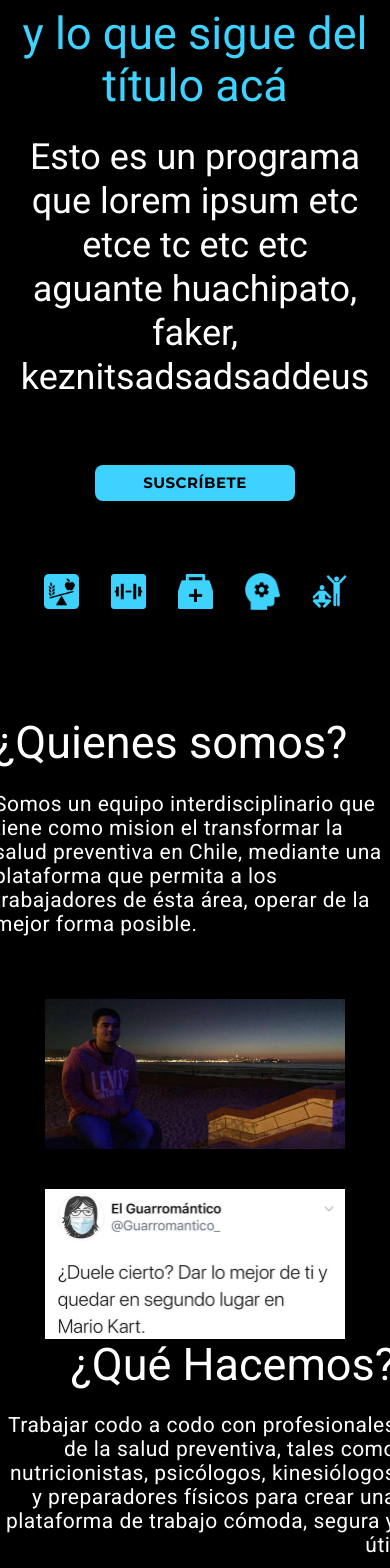
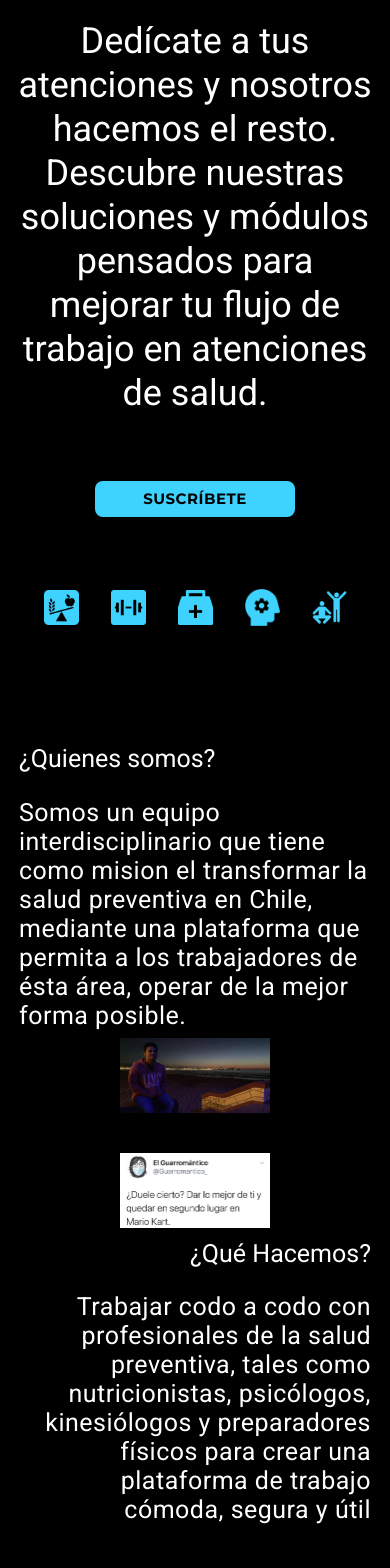
Before and after one commit to hansNeckel/buff-landing, an Angular app: page / in a window 390 px wide. Shown: the part 380-1948 px from the top of the page. Built offline with nearby package versions, Linux system fonts and the light colour scheme.

Commit message:
various responsiveness fixes

```diff
--- a/src/app/shared/components/body-landing/body-landing.component.html
+++ b/src/app/shared/components/body-landing/body-landing.component.html
@@ -3,9 +3,9 @@
 
     <div class="row">
 
-      <div class="col-sm-6">
+      <div class="col-sm-6 text-container">
         <div class="contenedor-titulo">
-          <h2 style="color: #fff">¿Quienes somos?</h2>
+          <h2>¿Quienes somos?</h2>
         </div>
         <div class="contenedor-parrafo">
           <p>
@@ -29,7 +29,7 @@
     </div>
 
     <div class="row">
-      <div class="col-sm-6">
+      <div class="col-sm-6 ">
         <div class="img-container">
           <img
             draggable="false"
@@ -39,9 +39,9 @@
         </div>
       </div>
 
-      <div class="col-sm-6">
+      <div class="col-sm-6 text-container">
         <div class="contenedor-titulo-1">
-          <h2 style="color: #fff">¿Qué Hacemos?</h2>
+          <h2>¿Qué Hacemos?</h2>
         </div>
         <div class="contenedor-parrafo-1">
           <p>
--- a/src/app/shared/components/body-landing/body-landing.component.scss
+++ b/src/app/shared/components/body-landing/body-landing.component.scss
@@ -1,13 +1,16 @@
 .headliner-main {
   border-radius: 0px;
-    //padding: 1rem;
   background-color: black;
-    padding-bottom: 5vw;
-    padding-top: 5vw;
-
+  display: flex;
+  flex-direction: column;
+  justify-content: space-evenly;
+  align-items: stretch;
+  align-content: center;
+  flex-wrap: wrap;
+  padding: 5vw 1rem 5vw 1rem;
 }
 
-.contenedor-parrafo{
+.contenedor-parrafo {
   width: 650px;
   height: 130px;
   color: #fff;
@@ -18,7 +21,7 @@
   text-align: left;
 }
 
-.contenedor-parrafo-1{
+.contenedor-parrafo-1 {
   width: 650px;
   height: 130px;
   color: #fff;
@@ -28,8 +31,6 @@
   word-break: break-word;
   text-align: right;
 }
-
-
 
 .example-card {
   max-width: 400px;
@@ -46,7 +47,6 @@
 .titulo-valor-tarjeta{
     padding-left: 25%;
 } */
-
 
 .img-container {
   display: flex;
@@ -68,70 +68,25 @@
   align-items: stretch;
 }
 
-@media (max-width: 1500px) {
-    .img-container{
 
-        img {
-            width: 300px;
-            height: 150px;
-            //padding: 1rem;
-        }
-    }
-
-
-
-    .contenedor-parrafo{
-        width: 402px;
-        height: 207px;
-        color: #fff;
-        font-size: 21px;
-        line-height: normal;
-        word-wrap: break-word;
-        word-break: break-word;
-        //white-space: pre-wrap;
-        p {
-
-        }
-    }
-
-    .contenedor-parrafo-1{
-        width: 402px;
-        height: 207px;
-        color: #fff;
-        font-size: 21px;
-        line-height: normal;
-        word-wrap: break-word;
-        word-break: break-word;
-        //white-space: pre-wrap;
-        p {
-
-        }
-    }
-
-}
 
 
 .title-proyeccion-outline {
   padding-top: 5%;
-    padding-bottom: 5%
+  padding-bottom: 5%;
 }
 
-
-
-.title-proyeccion-container{
+.title-proyeccion-container {
   display: flex;
   justify-content: center;
   color: #fff;
-
-
 }
 
-.title{
+.title {
   font-size: 60px;
   font-family: "Montserrat";
   font-weight: normal;
 }
-
 
 .card-icon {
   color: #fff;
@@ -140,7 +95,7 @@
   align-self: center;
 }
 
-.icon-cards-container{
+.icon-cards-container {
   display: flex;
   justify-content: center;
   align-items: stretch;
@@ -149,12 +104,11 @@
   gap: 10px;
 }
 
-.example-card{
+.example-card {
   /* color: #fff; */
   width: 20rem;
   height: 27rem;
 }
-
 
 mat-card-content {
   display: block;
@@ -169,16 +123,133 @@ mat-card-content {
   }
 }
 
-
-.contenedor-titulo{
+.contenedor-titulo {
   text-align: left;
+  color: #fff;
 }
 
-.contenedor-titulo-1{
+.contenedor-titulo-1 {
   text-align: right;
+  color: #fff;
+}
+
+.info-col {
+  column-width: 39em;
+}
+
+.text-container {
+  display: flex;
+  flex-direction: column;
+  flex-wrap: wrap;
+  align-content: center;
 }
 
 
-.info-col{
-    column-width: 39em;
+
+
+
+
+//mid
+@media (max-width: 1500px) {
+    .img-container {
+      img {
+        width: 300px;
+        height: 150px;
+        //padding: 1rem;
       }
+    }
+
+    .contenedor-parrafo {
+      width: 402px;
+      height: 207px;
+      color: #fff;
+      font-size: 21px;
+      line-height: normal;
+      word-wrap: break-word;
+      word-break: break-word;
+      //white-space: pre-wrap;
+      p {
+      }
+    }
+
+    .contenedor-parrafo-1 {
+      width: 402px;
+      height: 207px;
+      color: #fff;
+      font-size: 21px;
+      line-height: normal;
+      word-wrap: break-word;
+      word-break: break-word;
+      //white-space: pre-wrap;
+      p {
+      }
+    }
+  }
+
+
+  //small
+  @media (max-width: 900px) {
+    .img-container {
+      img {
+        width: 150px;
+        height: 75px;
+        //padding: 1rem;
+      }
+    }
+
+    .contenedor-titulo, .contenedor-titulo-1{
+      h2 {
+        color: #fff;
+        font-size: 25px;
+      }
+    }
+
+
+
+    .contenedor-parrafo , .contenedor-parrafo-1 {
+        width: 22rem;
+        height: 15rem;
+      p {
+        font-size: 25px;
+      }
+    }
+
+
+    .title-proyeccion-outline{
+        .title-proyeccion-container{
+            .title{
+                font-size: 2rem;
+            }
+        }
+    }
+
+    .icon-cards-container {
+        gap: 20px;
+        .example-card{
+            /* width: 7rem; */
+            height: 20rem;
+
+            mat-card-title {
+                align-items: center;
+                h4 {
+                    font-size: 25px;
+                }
+            }
+            .card-icon {
+                width: 65px;
+                height: 65px;
+            }
+            p {
+                font-size: 13px;
+                /* font-weight: bold; */
+                font-weight: 900;
+            }
+        }
+    }
+
+
+
+
+
+
+  }
--- a/src/app/shared/components/headline/headline.component.html
+++ b/src/app/shared/components/headline/headline.component.html
@@ -6,19 +6,20 @@
     <div class="text-container">
       <div class="row-sm-12">
         <div class="title-container">
-          <h1>INSERTAR TÍTULO ACÁ :3</h1>
+          <h1>Optimiza tus atenciones</h1>
         </div>
       </div>
       <div class="row-sm-12">
         <div class="subtitle-container">
-          <h2>y lo que sigue del título acá</h2>
+          <h2>con Buff Health</h2>
         </div>
       </div>
       <div class="row-sm-12">
         <div class="paragraph-container">
           <h3>
-            Esto es un programa que lorem ipsum etc etce tc etc etc aguante
-            huachipato, faker, keznitsadsadsaddeus
+            Dedícate a tus atenciones y nosotros hacemos el resto.
+            Descubre nuestras soluciones y módulos pensados para mejorar tu
+            flujo de trabajo en atenciones de salud.
           </h3>
         </div>
       </div>
--- a/src/app/shared/components/layout/layout.component.html
+++ b/src/app/shared/components/layout/layout.component.html
@@ -20,8 +20,3 @@
 <div class="col-sm-12">
     <app-footer></app-footer>
 </div>
-
-
-<!-- div info?? -->
-
-<!-- div call to action -->
```
Also changed, not shown: src/app/shared/components/contact/contact.component.ts (+12 -0 lines). Lines whose indentation alone changed are shown as unchanged.
